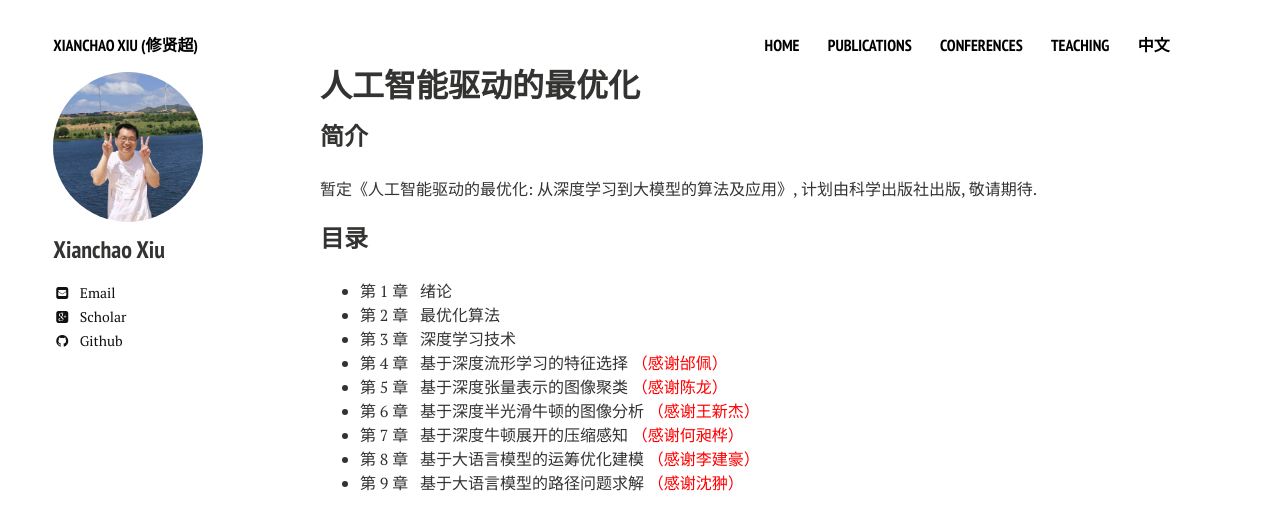
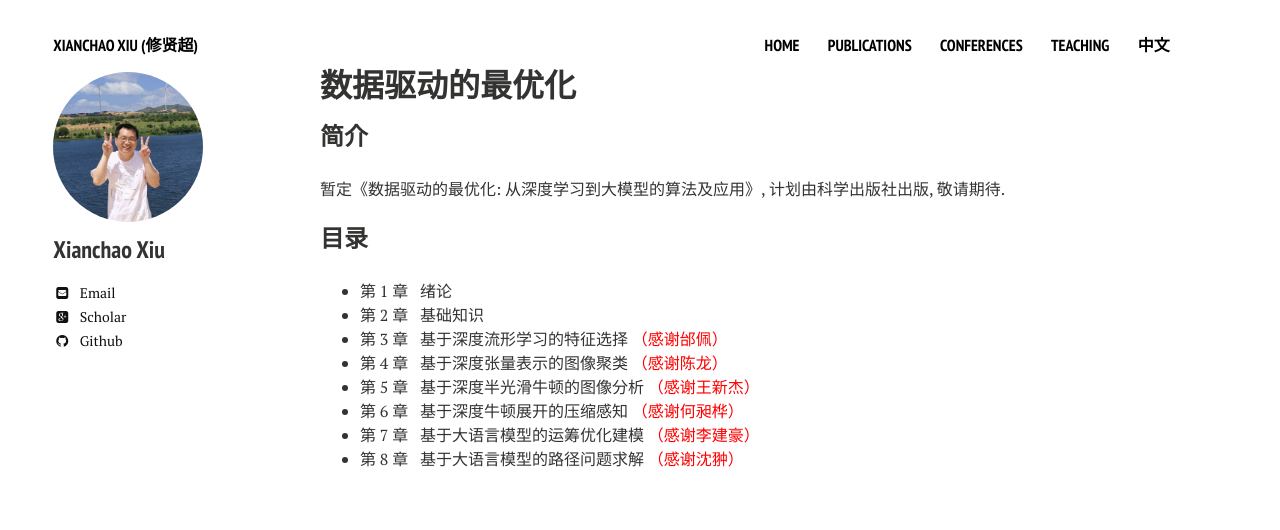
Before and after one commit to xianchaoxiu/xianchaoxiu.github.io, a Jekyll site: the page built from chinese/book/AIOPT/index.md, in a window 1280 px wide. Shown: the top 530 px of the page. Built offline with Jekyll 4.4.1, drawn with Linux system fonts in a browser that asks for light colours; nearby versions of some CDN libraries.

Commit message:
Update index.md

```diff
--- a/chinese/book/AIOPT/index.md
+++ b/chinese/book/AIOPT/index.md
@@ -1,21 +1,20 @@
 ---
 layout: page
-title: 人工智能驱动的最优化
+title: 数据驱动的最优化
 comments: false
 share: false
 ---
 
 ### 简介
-暂定《人工智能驱动的最优化: 从深度学习到大模型的算法及应用》, 计划由科学出版社出版, 敬请期待.
+暂定《数据驱动的最优化: 从深度学习到大模型的算法及应用》, 计划由科学出版社出版, 敬请期待.
 
 
 ### 目录
   - 第 1 章 &nbsp;  绪论 <br>
-  - 第 2 章 &nbsp;  最优化算法 <br>
-  - 第 3 章 &nbsp;  深度学习技术 <br>
-  - 第 4 章 &nbsp;  基于深度流形学习的特征选择 <span style="color:#ff0000">（感谢邰佩）</span> <br>
-  - 第 5 章 &nbsp;  基于深度张量表示的图像聚类 <span style="color:#ff0000">（感谢陈龙）</span> <br>
-  - 第 6 章 &nbsp;  基于深度半光滑牛顿的图像分析 <span style="color:#ff0000">（感谢王新杰）</span> <br>
-  - 第 7 章 &nbsp;  基于深度牛顿展开的压缩感知 <span style="color:#ff0000">（感谢何昶桦）</span> <br>
-  - 第 8 章 &nbsp;  基于大语言模型的运筹优化建模 <span style="color:#ff0000">（感谢李建豪）</span> <br>
-  - 第 9 章 &nbsp;  基于大语言模型的路径问题求解  <span style="color:#ff0000">（感谢沈翀）</span> <br>
+  - 第 2 章 &nbsp;  基础知识 <br>
+  - 第 3 章 &nbsp;  基于深度流形学习的特征选择 <span style="color:#ff0000">（感谢邰佩）</span> <br>
+  - 第 4 章 &nbsp;  基于深度张量表示的图像聚类 <span style="color:#ff0000">（感谢陈龙）</span> <br>
+  - 第 5 章 &nbsp;  基于深度半光滑牛顿的图像分析 <span style="color:#ff0000">（感谢王新杰）</span> <br>
+  - 第 6 章 &nbsp;  基于深度牛顿展开的压缩感知 <span style="color:#ff0000">（感谢何昶桦）</span> <br>
+  - 第 7 章 &nbsp;  基于大语言模型的运筹优化建模 <span style="color:#ff0000">（感谢李建豪）</span> <br>
+  - 第 8 章 &nbsp;  基于大语言模型的路径问题求解  <span style="color:#ff0000">（感谢沈翀）</span> <br>
```
